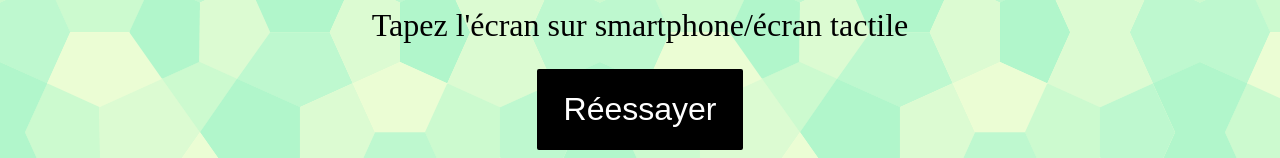
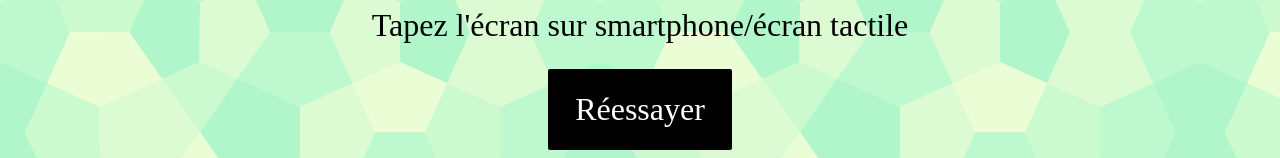
Before and after one commit to JustinMassart/Flappy_Bird, a website: page index.html in a window 1280 px wide. Shown: the part 668-826 px from the top of the page. Drawn offline with Linux system fonts and the light colour scheme.

Commit message:
Commit changes

```diff
--- a/index.html
+++ b/index.html
@@ -11,10 +11,8 @@
         <script src="dist/js/main.js"></script>
         <span class="marg">Appuyez sur la touche "J" sur ordinateur</span>
         <span class="marg">Tapez l'écran sur smartphone/écran tactile</span>
-        <div class="btn">
-            <a href="https://justinmassart.github.io/Flappy_Bird">
-                <button>Réessayer</button>
-            </a>
+        <div id="flap">
+            <a href="https://justinmassart.github.io/Flappy_Bird">Réessayer</a>
         </div>
     </body>
 </html>
--- a/src/js/main.ts
+++ b/src/js/main.ts
@@ -5,6 +5,7 @@ import ground from './ground';
 import birdie from './birdie';
 
 const game = {
+    btn: document.getElementById('flap'),
     gravity: 0.91,
     hasStarted: false,
 // @ts-ignore
--- a/src/scss/main.scss
+++ b/src/scss/main.scss
@@ -36,17 +36,18 @@ span {
   margin-bottom: 25px;
 }
 
-.btn {
+#flap {
+  display: flex;
   margin-top: 25px;
-  display: flex;
   justify-content: center;
 }
 
-.btn button {
+#flap a {
   font-size: 32px;
   border: 2px solid black;
   background-color: black;
   border-radius: 2px;
   padding: 20px 25px;
   color: white;
+  text-decoration: none;
 }
```
Also changed, not shown: dist/css/main.css, dist/js/main.js.
